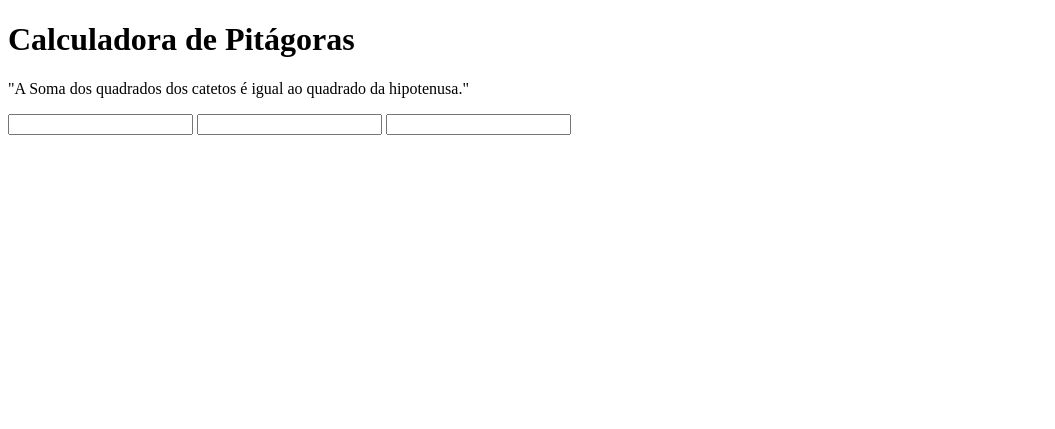
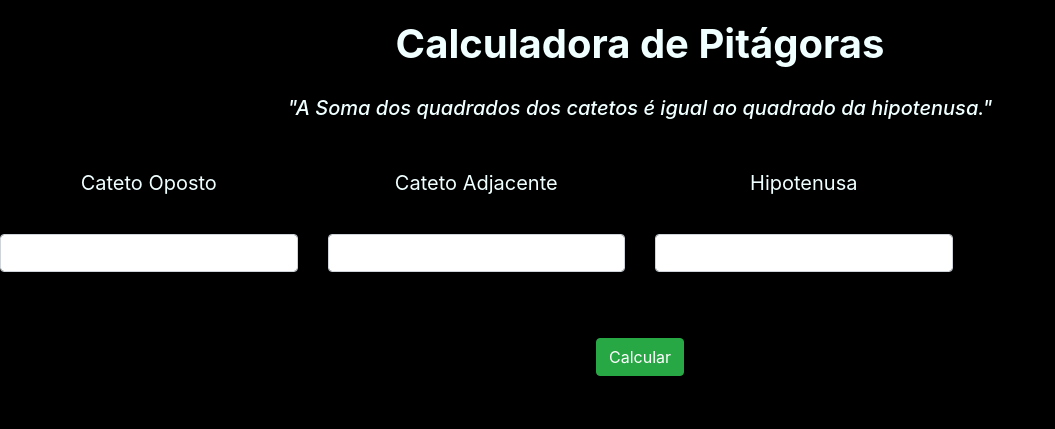
Before and after one commit to jrcomitre/calculadora_pitagoras, a plain HTML site: page index.html in a window 1280 px wide. Shown: the whole page, without its empty margins (0-1055 px from the left). Drawn offline with nearby package versions, Linux system fonts and the light colour scheme.

Commit message:
Segundo Commit

```diff
--- a/estilo.css
+++ b/estilo.css
@@ -0,0 +1,47 @@
+#retangulo {
+    height: 100px;
+    width: 200px;
+}
+
+body {
+    background-color: black;
+    text-align: center;
+    align-items: center;
+}
+
+h1 {
+    font-weight: bolder;
+}
+
+h1, p {
+    padding-top: 20px;
+    color: azure;
+}
+
+h5 {
+    text-align: center;
+    font-style: italic;
+    padding: 20px;
+    color: azure;
+}
+
+p {
+   font-size: 20px;
+   text-align: center;
+   padding-bottom: 20px;
+}
+
+.nome{
+    text-align: center;
+}
+
+.form {
+    text-align: center;
+    align-items: center;
+
+}
+
+.btn-ver{
+    text-align:center;
+    padding: 50px;
+}
--- a/index.html
+++ b/index.html
@@ -1,23 +1,43 @@
 <!DOCTYPE html>
 <html lang="pt">
+
 <head>
     <meta charset="UTF-8">
     <meta http-equiv="X-UA-Compatible" content="IE=edge">
     <meta name="viewport" content="width=device-width, initial-scale=1.0">
+    <link rel="stylesheet" href="https://maxcdn.bootstrapcdn.com/bootstrap/4.0.0/css/bootstrap.min.css"
+        integrity="sha384-Gn5384xqQ1aoWXA+058RXPxPg6fy4IWvTNh0E263XmFcJlSAwiGgFAW/dAiS6JXm" crossorigin="anonymous">
+    <link rel="stylesheet" href="./estilo.css">
+    <script src="./main.js"></script>
+
     <title>Calculadora Pitágoras</title>
 </head>
+
 <body>
     <h1 id="titulo">Calculadora de Pitágoras</h1>
 
-    <p>"A Soma dos quadrados dos catetos é igual ao quadrado da hipotenusa."</p>
+    <h5>"A Soma dos quadrados dos catetos é igual ao quadrado da hipotenusa."</h5>
 
-    <div class="numeros">
-        <input type="number" min="1" id="cat-a" class="numeroinput">
-        <input type="number" min="1" id="cat-b" class="numeroinput">
-        <input type="number" min="1" id="hip-c" class="numeroinput">
+    <div class="row">
+        <div class="form-group col-md-3">
+            <p class="nome">Cateto Oposto</p>
+            <input type="number" class="form-control" id="catetoOposto">
+        </div>
+        <div class="form-group col-md-3">
+            <p class="nome">Cateto Adjacente</p>
+            <input type="number" class="form-control" id="catetoAdjacente">
+        </div>
+        <div class="form-group col-md-3">
+            <p class="nome">Hipotenusa</p>
+            <input type="number" class="form-control" id="hipotenusa">
+        </div>
+    </div>
+    <div class="botao">
+        <div class="btn-ver">
+            <button type="button" class="btn btn-success" onclick="Calcula()">Calcular</button>
+        </div>
     </div>
 
-    <div id="resultado"></div>
+</body>
 
-</body>
 </html>
--- a/main.js
+++ b/main.js
@@ -1,11 +1,10 @@
-var cata = document.getElementById("cat-a");
-var catb = document.getElementById("cat-b");
-var hipc = document.getElementById("hip-c");
-var resp = document.getElementById("resultado");
+function Calcula() {
+            var catetoOposto = document.getElementById("catetoOposto").value;
+            var catetoAdjacente = document.getElementById("catetoAdjacente").value;
 
-function result() {
-    var a = Number(cata.value) ** 2;
-    var b = Number(catb.value) ** 2;
-    var c = Number(hipc.value) ** 2;
+            var hipotenusa = Math.sqrt( Math.pow(catetoOposto, 2) + Math.pow(catetoAdjacente, 2));
 
-}
+            var inputHipotenusa = document.getElementById("hipotenusa");
+            inputHipotenusa.value = hipotenusa;
+
+        }
```
